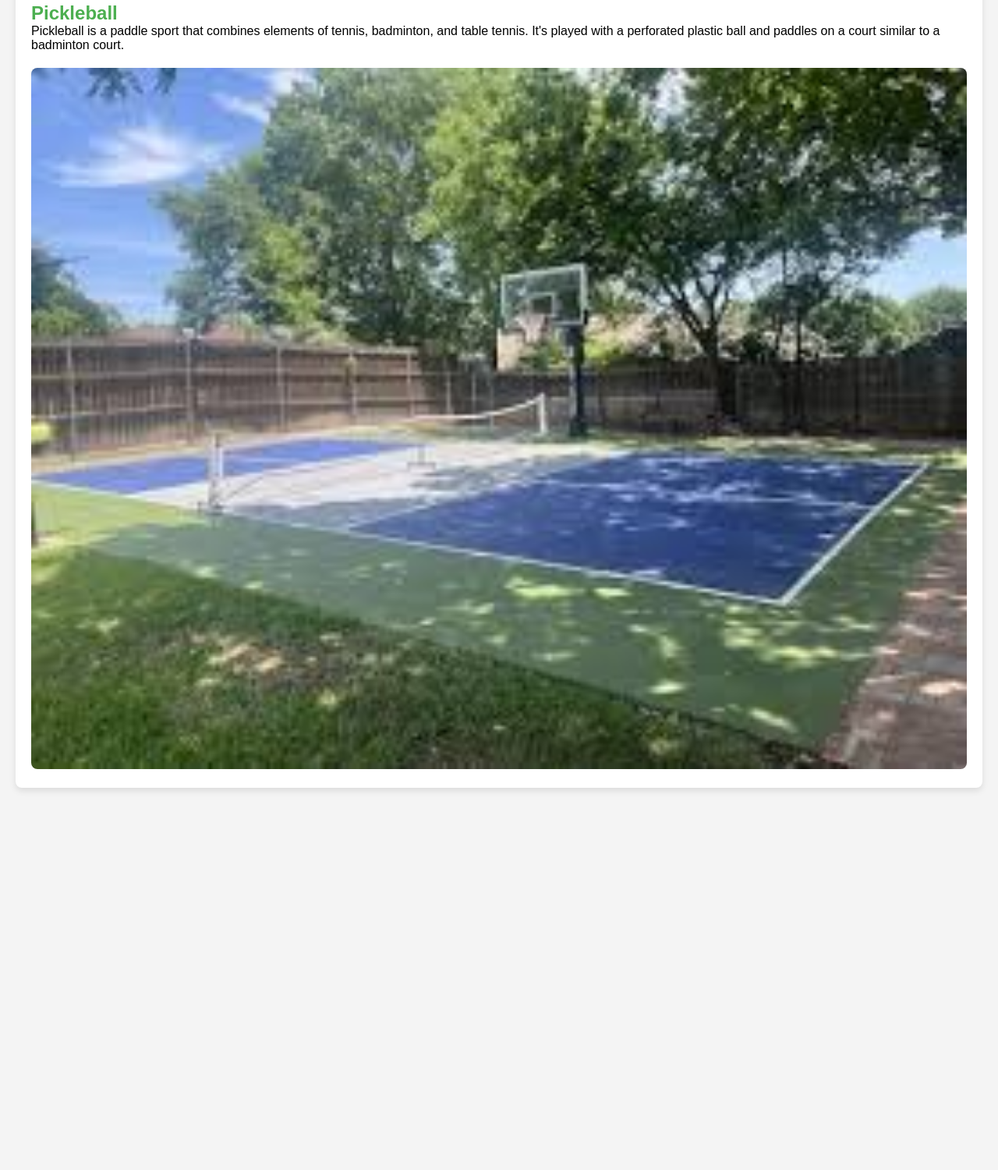
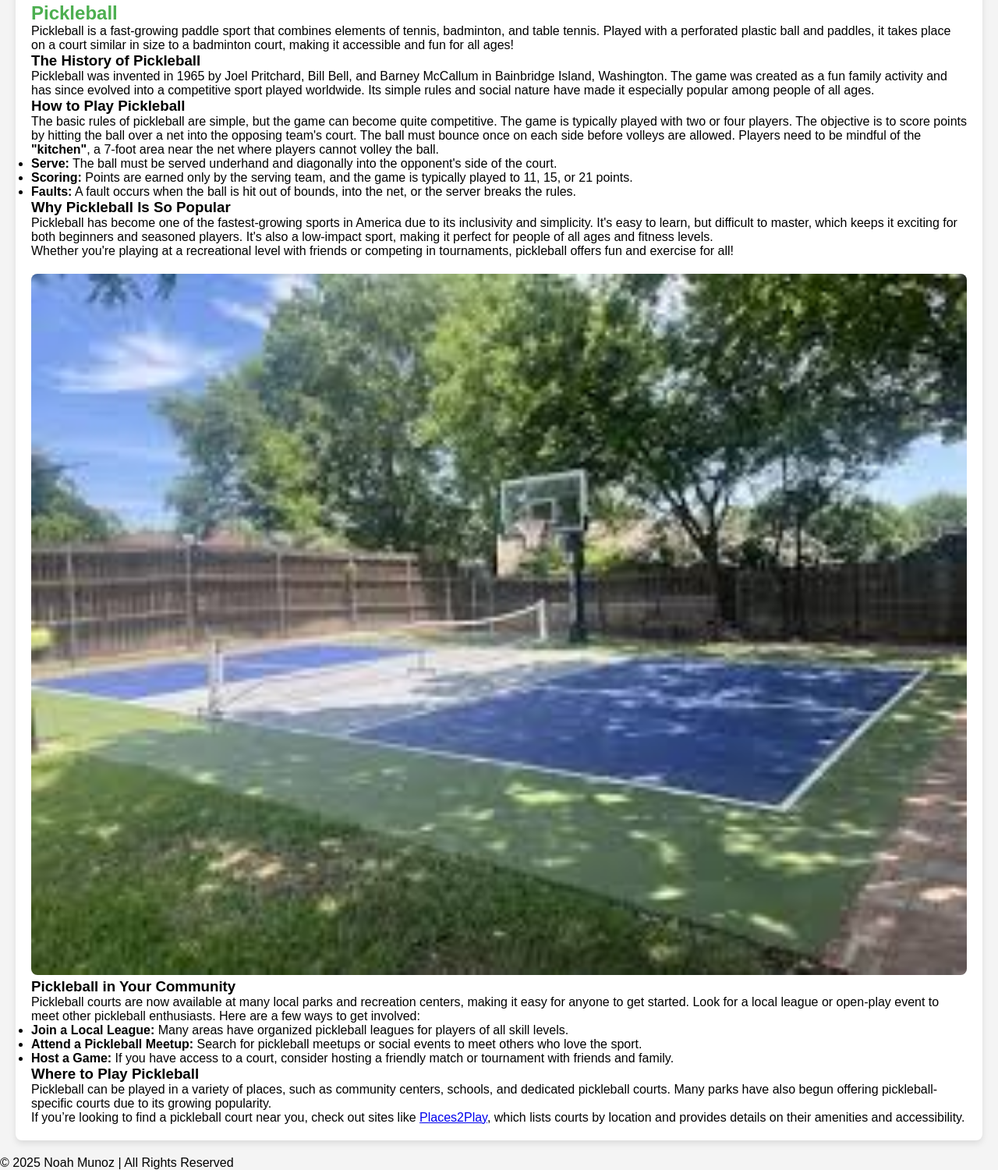
Before and after one commit to MrMan2345/NoahMunoz, a plain HTML site: page pickleball.html in a window 1280 px wide. Shown: the part 78-1578 px from the top of the page at 78% size. Before the commit the page ends 1108 px from the top, so only its background shows below. Drawn offline with Linux system fonts and the light colour scheme.

Commit message:
Update pickleball.html

```diff
--- a/pickleball.html
+++ b/pickleball.html
@@ -22,9 +22,47 @@
     <!-- Pickleball Section -->
     <section id="pickleball">
         <h2>Pickleball</h2>
-        <p>Pickleball is a paddle sport that combines elements of tennis, badminton, and table tennis. It's played with a perforated plastic ball and paddles on a court similar to a badminton court.</p>
-        <img src="images/pickleball-court.jpg" alt="Pickleball Court" width="100%">
+        <p>Pickleball is a fast-growing paddle sport that combines elements of tennis, badminton, and table tennis. Played with a perforated plastic ball and paddles, it takes place on a court similar in size to a badminton court, making it accessible and fun for all ages!</p>
+
+        <h3>The History of Pickleball</h3>
+        <p>Pickleball was invented in 1965 by Joel Pritchard, Bill Bell, and Barney McCallum in Bainbridge Island, Washington. The game was created as a fun family activity and has since evolved into a competitive sport played worldwide. Its simple rules and social nature have made it especially popular among people of all ages.</p>
+
+        <h3>How to Play Pickleball</h3>
+        <p>The basic rules of pickleball are simple, but the game can become quite competitive. The game is typically played with two or four players. The objective is to score points by hitting the ball over a net into the opposing team's court. The ball must bounce once on each side before volleys are allowed. Players need to be mindful of the <strong>"kitchen"</strong>, a 7-foot area near the net where players cannot volley the ball.</p>
+
+        <ul>
+            <li><strong>Serve:</strong> The ball must be served underhand and diagonally into the opponent's side of the court.</li>
+            <li><strong>Scoring:</strong> Points are earned only by the serving team, and the game is typically played to 11, 15, or 21 points.</li>
+            <li><strong>Faults:</strong> A fault occurs when the ball is hit out of bounds, into the net, or the server breaks the rules.</li>
+        </ul>
+
+        <h3>Why Pickleball Is So Popular</h3>
+        <p>Pickleball has become one of the fastest-growing sports in America due to its inclusivity and simplicity. It's easy to learn, but difficult to master, which keeps it exciting for both beginners and seasoned players. It's also a low-impact sport, making it perfect for people of all ages and fitness levels.</p>
+
+        <p>Whether you're playing at a recreational level with friends or competing in tournaments, pickleball offers fun and exercise for all!</p>
+
+        <!-- Image -->
+        <img src="images/pickleball-court.jpg" alt="Pickleball Court" width="100%" class="pickleball-image">
+
+        <h3>Pickleball in Your Community</h3>
+        <p>Pickleball courts are now available at many local parks and recreation centers, making it easy for anyone to get started. Look for a local league or open-play event to meet other pickleball enthusiasts. Here are a few ways to get involved:</p>
+        <ul>
+            <li><strong>Join a Local League:</strong> Many areas have organized pickleball leagues for players of all skill levels.</li>
+            <li><strong>Attend a Pickleball Meetup:</strong> Search for pickleball meetups or social events to meet others who love the sport.</li>
+            <li><strong>Host a Game:</strong> If you have access to a court, consider hosting a friendly match or tournament with friends and family.</li>
+        </ul>
+
+        <h3>Where to Play Pickleball</h3>
+        <p>Pickleball can be played in a variety of places, such as community centers, schools, and dedicated pickleball courts. Many parks have also begun offering pickleball-specific courts due to its growing popularity.</p>
+
+        <p>If you’re looking to find a pickleball court near you, check out sites like <a href="https://www.places2play.org/" target="_blank">Places2Play</a>, which lists courts by location and provides details on their amenities and accessibility.</p>
+
     </section>
+
+    <!-- Footer Section -->
+    <footer>
+        <p>&copy; 2025 Noah Munoz | All Rights Reserved</p>
+    </footer>
 
 </body>
 </html>
```
